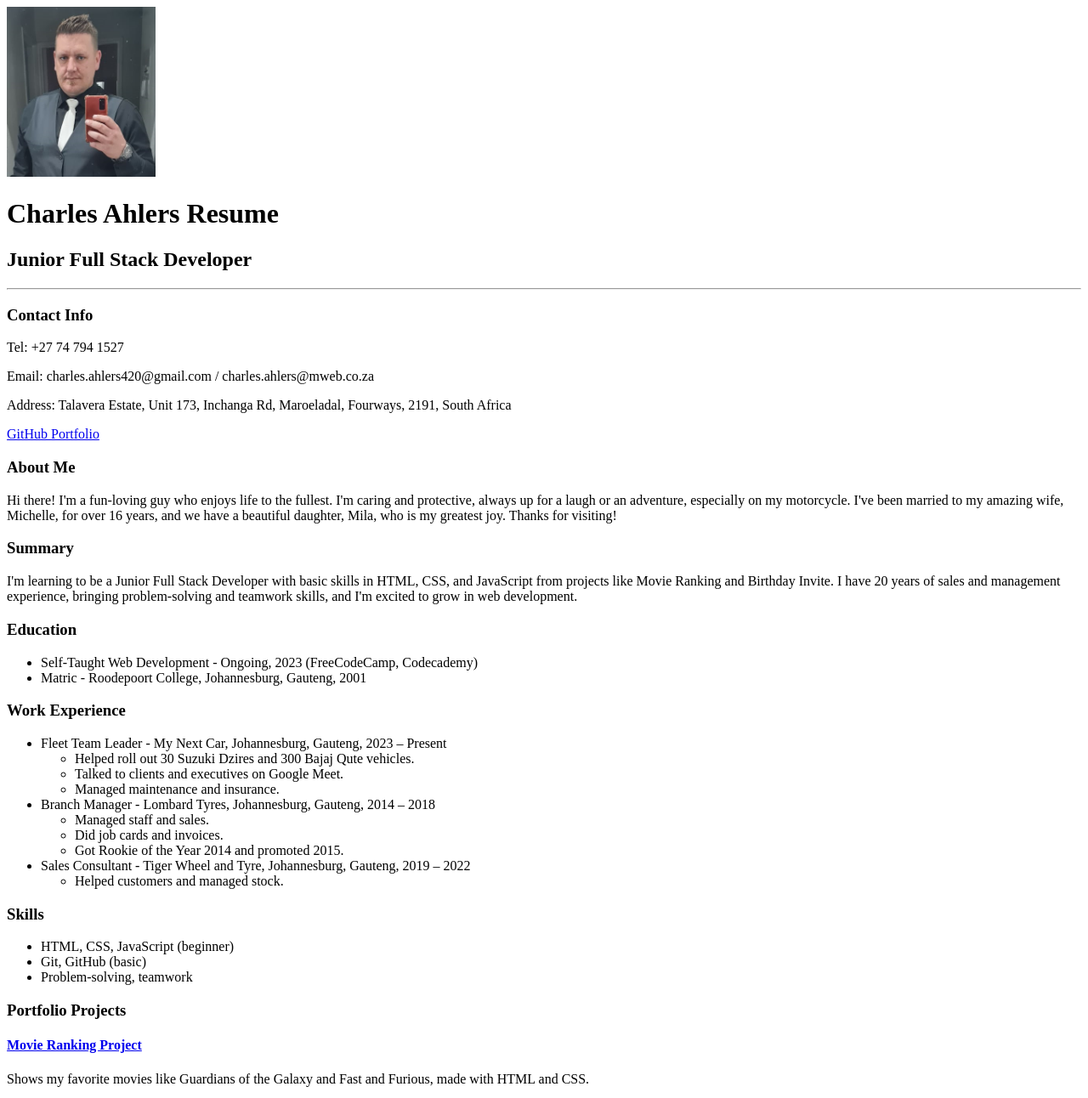
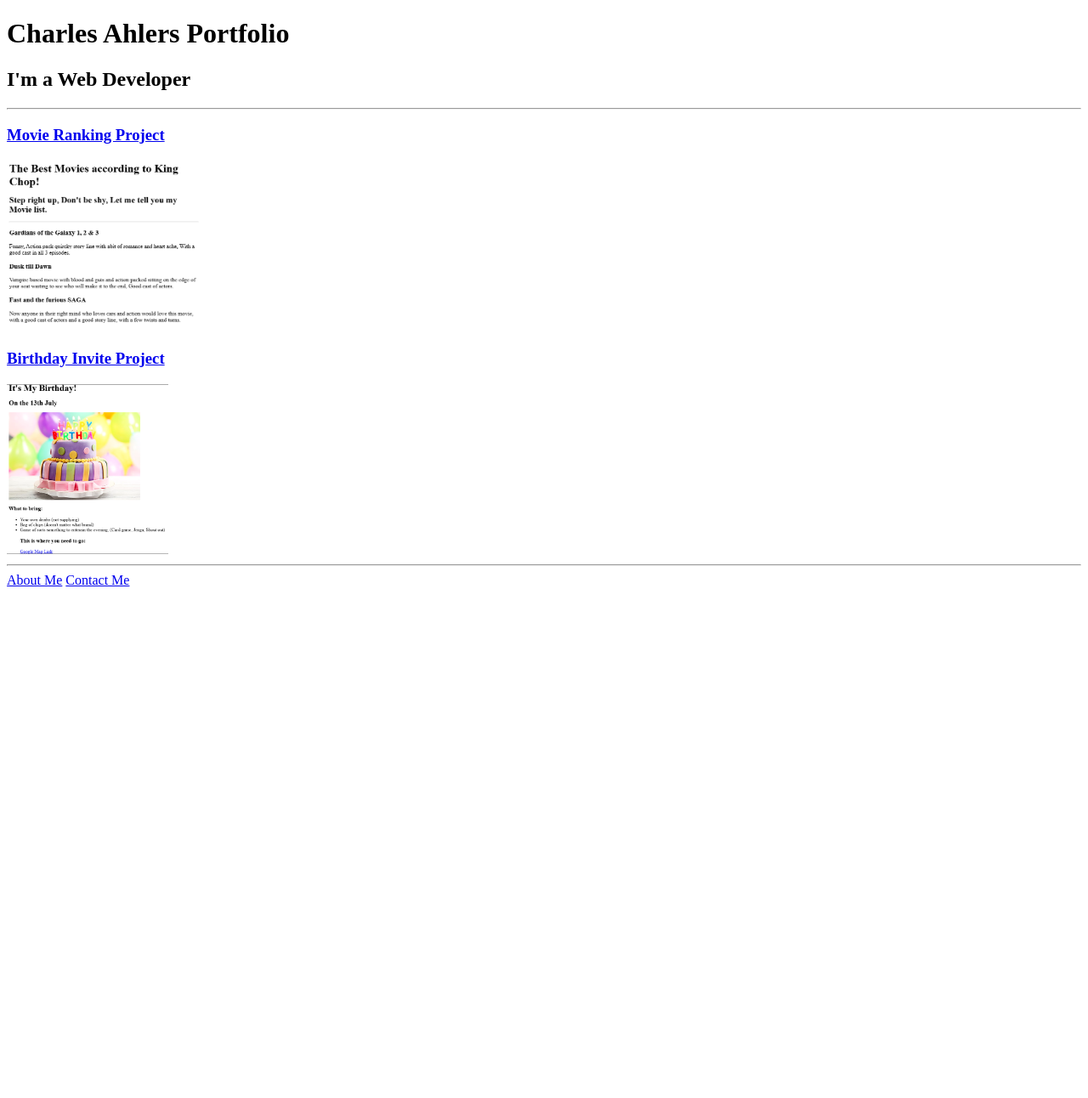
Before and after one commit to Sir-Chop1984/Html-Portfolio, a plain HTML site: page index.html in a window 1280 px wide. Shown: the top 1292 px of the page at 85% size. After the commit the page ends 800 px from the top, so only its background shows below. Drawn offline with Linux system fonts and the light colour scheme.

Commit message:
Add files via upload

```diff
--- a/index.html
+++ b/index.html
@@ -2,83 +2,20 @@
 <html lang="en">
 <head>
     <meta charset="UTF-8">
-    <title>Charles Ahlers Resume</title>
+        <title>Charles Portfolio</title>
 </head>
 
+
 <body>
-    <img src="./Charles Profile.png" alt="Charles Ahlers" height="200" />
-    <H1>Charles Ahlers Resume</H1>
-    <H2>Junior Full Stack Developer</H2>
+    <H1>Charles Ahlers Portfolio</H1>
+    <H2>I'm a Web Developer</H2>
     <hr />
-
-    <h3>Contact Info</h3>
-    <p>Tel: +27 74 794 1527</p>
-    <p>Email: charles.ahlers420@gmail.com / charles.ahlers@mweb.co.za</p>
-    <p>Address: Talavera Estate, Unit 173, Inchanga Rd, Maroeladal, Fourways, 2191, South Africa</p>
-    <p><a href="https://sir-chop1984.github.io/Html-Portfolio/">GitHub Portfolio</a></p>
-
-    <h3>About Me</h3>
-    <p>Hi there! I'm a fun-loving guy who enjoys life to the fullest. I'm caring and protective, always up for a laugh or an adventure, especially on my motorcycle. I've been married to my amazing wife, Michelle, for over 16 years, and we have a beautiful daughter, Mila, who is my greatest joy. Thanks for visiting!</p>
-
-    <h3>Summary</h3>
-    <p>I'm learning to be a Junior Full Stack Developer with basic skills in HTML, CSS, and JavaScript from projects like Movie Ranking and Birthday Invite. I have 20 years of sales and management experience, bringing problem-solving and teamwork skills, and I'm excited to grow in web development.</p>
-
-    <h3>Education</h3>
-    <ul>
-        <li>Self-Taught Web Development - Ongoing, 2023 (FreeCodeCamp, Codecademy)</li>
-        <li>Matric - Roodepoort College, Johannesburg, Gauteng, 2001</li>
-    </ul>
-
-    <h3>Work Experience</h3>
-    <ul>
-        <li>Fleet Team Leader - My Next Car, Johannesburg, Gauteng, 2023 – Present
-            <ul>
-                <li>Helped roll out 30 Suzuki Dzires and 300 Bajaj Qute vehicles.</li>
-                <li>Talked to clients and executives on Google Meet.</li>
-                <li>Managed maintenance and insurance.</li>
-            </ul>
-        </li>
-        <li>Branch Manager - Lombard Tyres, Johannesburg, Gauteng, 2014 – 2018
-            <ul>
-                <li>Managed staff and sales.</li>
-                <li>Did job cards and invoices.</li>
-                <li>Got Rookie of the Year 2014 and promoted 2015.</li>
-            </ul>
-        </li>
-        <li>Sales Consultant - Tiger Wheel and Tyre, Johannesburg, Gauteng, 2019 – 2022
-            <ul>
-                <li>Helped customers and managed stock.</li>
-            </ul>
-        </li>
-    </ul>
-
-    <h3>Skills</h3>
-    <ul>
-        <li>HTML, CSS, JavaScript (beginner)</li>
-        <li>Git, GitHub (basic)</li>
-        <li>Problem-solving, teamwork</li>
-    </ul>
-
-    <h3>Portfolio Projects</h3>
-    <h4><a href="https://sir-chop1984.github.io/Html-Portfolio/movie-ranking.html">Movie Ranking Project</a></h4>
-    <p>Shows my favorite movies like Guardians of the Galaxy and Fast and Furious, made with HTML and CSS.</p>
-    <img src="https://sir-chop1984.github.io/Html-Portfolio/assets/images/Movie-Ranking Snippit.PNG" height="200" alt="Movie Ranking Project Preview" />
-
-    <h4><a href="https://sir-chop1984.github.io/Html-Portfolio/birthday-invite.html">Birthday Invite Project</a></h4>
-    <p>A birthday invite for July 13th with a list of things to bring, made with HTML and CSS.</p>
-    <img src="https://sir-chop1984.github.io/Html-Portfolio/assets/images/Birthday Invite - Snippit.PNG" height="200" alt="Birthday Invite Project Preview" />
-
-    <h3>Awards and Certifications</h3>
-    <ul>
-        <li>Rookie of the Year - Lombard Tyres, 2014</li>
-        <li>Promoted to Branch Manager - Lombard Tyres, 2015</li>
-        <li>First Aid Level 1 - SEESA, 2020</li>
-        <li>Basic Fire Fighting - SEESA, 2017</li>
-        <li>Lean Six Sigma Yellow Belt - 2KO Africa, 4-5th May 2023</li>
-    </ul>
-
+    <h3><a href="./public/movie-ranking.html">Movie Ranking Project</a></h3>
+    <img src="./assets/images/Movie-Ranking Snippit.PNG" height="200" alt="Movie Ranking Project Preview"/>
+    <h3><a href="./public/birthday-invite.html">Birthday Invite Project</a></h3>
+    <img src="./assets/images/Birthday Invite - Snippit.PNG" height="200" alt="Birthday Invite Project Preview"/>
     <hr />
-    <a href="https://sir-chop1984.github.io/Html-Portfolio/about.html">About Me</a>
-    <a href="https://sir-chop1984.github.io/Html-Portfolio/contact.html">Contact Me</a>
+<a href="./public/about.html">About Me</a>
+<a href="./public/contact.html">Contact Me</a>
 </body>
 </html>
```
Also changed, not shown: about.html (added, +8 -0 lines), birthday-invite.html (added, +15 -0 lines), contact.html (added, +10 -0 lines), movie-ranking.html (added, +9 -0 lines), Birthday Invite - Snippit.PNG (added), Movie-Ranking Snippit.PNG (added).
